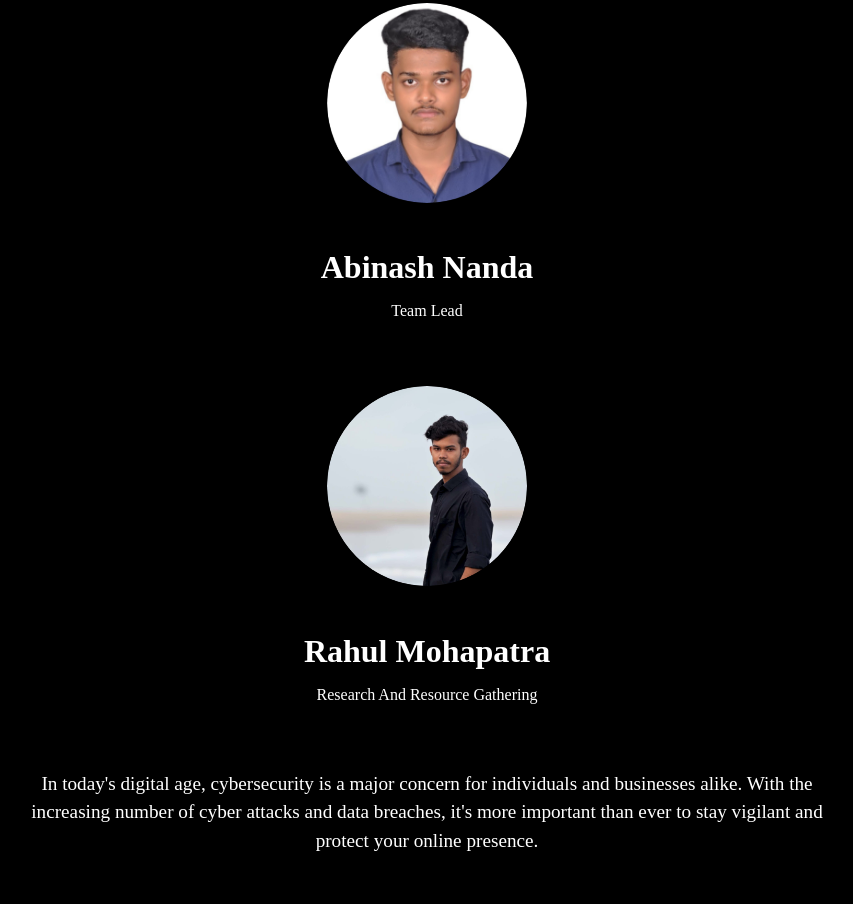
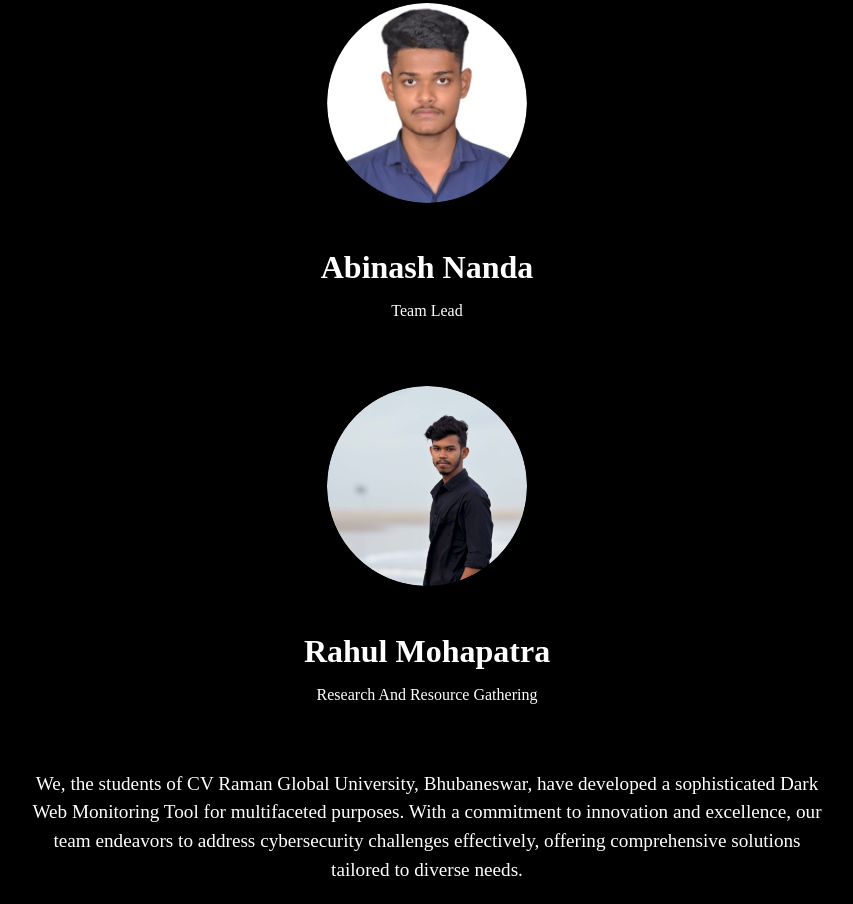
Before and after one commit to Sw4pn33/CybersecBattel-Hackathon, a plain HTML site: page Dashboard/aboutus.html in a window 1280 px wide. Shown: the part 476-1380 px from the top of the page, without its empty margins (213-1066 px from the left). Before the commit the page ends 1351 px from the top, so only its background shows below. Drawn offline with Linux system fonts and the light colour scheme; a web font is replaced by a local one.

Commit message:
Update aboutus.html

```diff
--- a/Dashboard/aboutus.html
+++ b/Dashboard/aboutus.html
@@ -111,7 +111,7 @@
             </div>
 
             <div class="problem-statement">
-                <p>In today's digital age, cybersecurity is a major concern for individuals and businesses alike. With the increasing number of cyber attacks and data breaches, it's more important than ever to stay vigilant and protect your online presence.</p>
+                <p>We, the students of CV Raman Global University, Bhubaneswar, have developed a sophisticated Dark Web Monitoring Tool for multifaceted purposes. With a commitment to innovation and excellence, our team endeavors to address cybersecurity challenges effectively, offering comprehensive solutions tailored to diverse needs.</p>
             </div>
         </div>
     </div>
```
